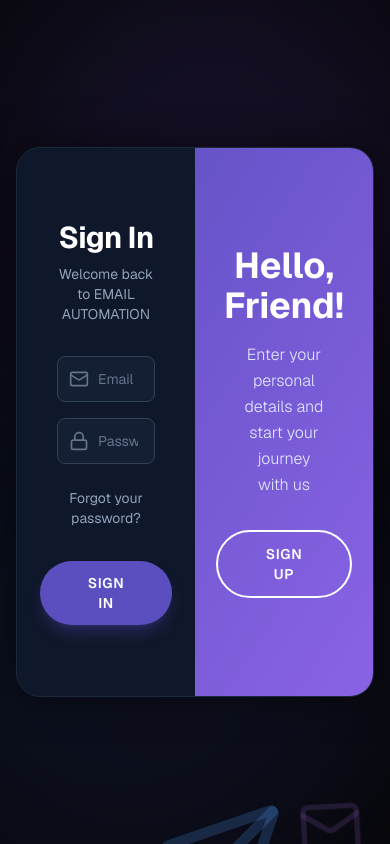
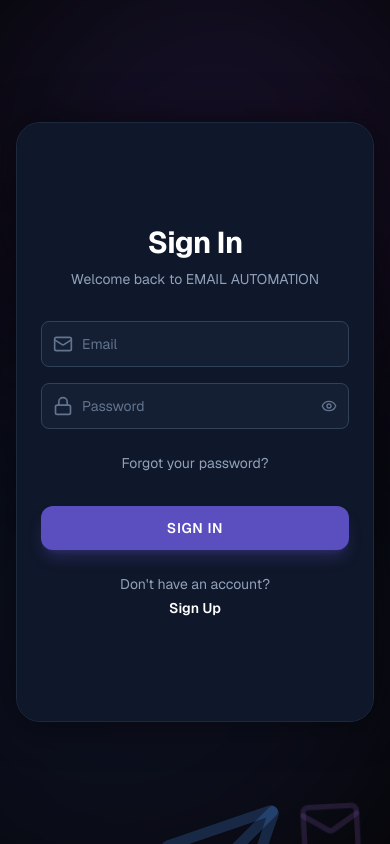
Before and after one commit to eslavatharavind/EMAIL-AUTOMATION, a Next.js app: page /login in a window 390 px wide. Built offline with nearby package versions, Linux system fonts and the light colour scheme.

Commit message:
Fix mobile responsive design on login page and add password visibility toggle

```diff
--- a/src/app/login/page.tsx
+++ b/src/app/login/page.tsx
@@ -2,12 +2,14 @@
 
 import { login, signup } from './actions'
 import { useEffect, useState } from 'react'
-import { Mail, Lock, User, Send } from 'lucide-react'
+import { Mail, Lock, User, Send, Eye, EyeOff } from 'lucide-react'
 
 export default function LoginPage() {
   const [isRightPanelActive, setIsRightPanelActive] = useState(false)
   const [error, setError] = useState<string | null>(null)
   const [message, setMessage] = useState<string | null>(null)
+  const [showSignInPassword, setShowSignInPassword] = useState(false)
+  const [showSignUpPassword, setShowSignUpPassword] = useState(false)
 
   useEffect(() => {
     const p = new URLSearchParams(window.location.search)
@@ -43,14 +45,11 @@ export default function LoginPage() {
       </div>
 
       {/* ─── Main Form Container ─── */}
-      {/* Changed bg-white to bg-[#0f172a] (slate-900) */}
-      <div className={`relative bg-[#0f172a] rounded-3xl shadow-[0_0_40px_rgba(0,0,0,0.5)] border border-slate-800 w-full max-w-[850px] min-h-[550px] overflow-hidden transition-all duration-700 ease-in-out login-container ${isRightPanelActive ? 'right-panel-active' : ''} z-10`}>
+      <div className={`relative bg-[#0f172a] rounded-3xl md:rounded-[3rem] shadow-[0_0_40px_rgba(0,0,0,0.5)] border border-slate-800 w-full max-w-[850px] min-h-[600px] overflow-hidden transition-all duration-700 ease-in-out login-container ${isRightPanelActive ? 'right-panel-active' : ''} z-10`}>
 
         {/* Sign Up Container */}
-        {/* Changed bg-white to bg-[#0f172a] */}
-        <div className="absolute top-0 left-0 h-full w-1/2 opacity-0 z-10 transition-all duration-700 ease-in-out sign-up-container bg-[#0f172a] px-10 py-12 flex flex-col justify-center items-center text-center">
+        <div className="absolute top-0 left-0 h-full w-full md:w-1/2 opacity-0 z-10 transition-all duration-700 ease-in-out sign-up-container bg-[#0f172a] px-6 md:px-10 py-12 flex flex-col justify-center items-center text-center">
           <form action={signup} className="w-full max-w-[320px] flex flex-col items-center">
-            {/* Changed text colors for dark mode */}
             <h1 className="text-3xl font-bold text-white mb-2">Create Account</h1>
             <p className="text-sm text-slate-400 mb-8">Enter your details to get started</p>
 
@@ -65,21 +64,28 @@ export default function LoginPage() {
               </div>
               <div className="relative">
                 <Lock className="w-5 h-5 text-slate-500 absolute left-3 top-1/2 -translate-y-1/2" />
-                <input type="password" name="password" placeholder="Password" minLength={6} required className="w-full bg-slate-800/50 border border-slate-700 text-white text-sm rounded-lg pl-10 pr-4 py-3 outline-none focus:ring-2 focus:ring-indigo-500 transition-all placeholder:text-slate-500" />
+                <input type={showSignUpPassword ? "text" : "password"} name="password" placeholder="Password" minLength={6} required className="w-full bg-slate-800/50 border border-slate-700 text-white text-sm rounded-lg pl-10 pr-10 py-3 outline-none focus:ring-2 focus:ring-indigo-500 transition-all placeholder:text-slate-500" />
+                <button type="button" onClick={() => setShowSignUpPassword(!showSignUpPassword)} className="absolute right-3 top-1/2 -translate-y-1/2 text-slate-500 hover:text-slate-300">
+                  {showSignUpPassword ? <EyeOff className="w-4 h-4" /> : <Eye className="w-4 h-4" />}
+                </button>
               </div>
             </div>
 
-            <button type="submit" className="bg-[#5b4ebf] text-white text-sm font-semibold tracking-wider uppercase px-12 py-3 rounded-full hover:bg-[#4a3ea3] transition-colors shadow-lg shadow-[#5b4ebf]/30">
+            <button type="submit" className="bg-[#5b4ebf] text-white text-sm font-semibold tracking-wider uppercase w-full md:w-auto px-12 py-3 rounded-xl md:rounded-full hover:bg-[#4a3ea3] transition-colors shadow-lg shadow-[#5b4ebf]/30">
               Sign Up
             </button>
+
+            {/* Mobile switch toggle */}
+            <div className="mt-6 md:hidden">
+              <p className="text-slate-400 text-sm">Already have an account?</p>
+              <button type="button" onClick={() => setIsRightPanelActive(false)} className="text-white hover:underline text-sm font-semibold mt-1">Sign In</button>
+            </div>
           </form>
         </div>
 
         {/* Sign In Container */}
-        {/* Changed bg-white to bg-[#0f172a] */}
-        <div className="absolute top-0 left-0 h-full w-1/2 z-20 transition-all duration-700 ease-in-out sign-in-container bg-[#0f172a] px-10 py-12 flex flex-col justify-center items-center text-center">
+        <div className="absolute top-0 left-0 h-full w-full md:w-1/2 z-20 transition-all duration-700 ease-in-out sign-in-container bg-[#0f172a] px-6 md:px-10 py-12 flex flex-col justify-center items-center text-center">
           <form action={login} className="w-full max-w-[320px] flex flex-col items-center">
-            {/* Changed text colors for dark mode */}
             <h1 className="text-3xl font-bold text-white mb-2 tracking-tight">Sign In</h1>
             <p className="text-sm text-slate-400 mb-8">Welcome back to EMAIL AUTOMATION</p>
 
@@ -102,20 +108,29 @@ export default function LoginPage() {
               </div>
               <div className="relative">
                 <Lock className="w-5 h-5 text-slate-500 absolute left-3 top-1/2 -translate-y-1/2" />
-                <input type="password" name="password" placeholder="Password" required className="w-full bg-slate-800/50 border border-slate-700 text-white text-sm rounded-lg pl-10 pr-4 py-3 outline-none focus:ring-2 focus:ring-indigo-500 transition-all placeholder:text-slate-500" />
+                <input type={showSignInPassword ? "text" : "password"} name="password" placeholder="Password" required className="w-full bg-slate-800/50 border border-slate-700 text-white text-sm rounded-lg pl-10 pr-10 py-3 outline-none focus:ring-2 focus:ring-indigo-500 transition-all placeholder:text-slate-500" />
+                <button type="button" onClick={() => setShowSignInPassword(!showSignInPassword)} className="absolute right-3 top-1/2 -translate-y-1/2 text-slate-500 hover:text-slate-300">
+                  {showSignInPassword ? <EyeOff className="w-4 h-4" /> : <Eye className="w-4 h-4" />}
+                </button>
               </div>
             </div>
 
             <a href="#" className="text-sm text-slate-400 hover:text-white mb-8 border-b border-transparent hover:border-white transition-colors">Forgot your password?</a>
 
-            <button type="submit" className="bg-[#5b4ebf] text-white text-sm font-semibold tracking-wider uppercase px-12 py-3 rounded-full hover:bg-[#4a3ea3] transition-colors shadow-lg shadow-[#5b4ebf]/30">
+            <button type="submit" className="bg-[#5b4ebf] text-white text-sm font-semibold tracking-wider uppercase w-full md:w-auto px-12 py-3 rounded-xl md:rounded-full hover:bg-[#4a3ea3] transition-colors shadow-lg shadow-[#5b4ebf]/30">
               Sign In
             </button>
+
+            {/* Mobile switch toggle */}
+            <div className="mt-6 md:hidden">
+              <p className="text-slate-400 text-sm">Don't have an account?</p>
+              <button type="button" onClick={() => setIsRightPanelActive(true)} className="text-white hover:underline text-sm font-semibold mt-1">Sign Up</button>
+            </div>
           </form>
         </div>
 
-        {/* Overlay Container */}
-        <div className="absolute top-0 left-1/2 w-1/2 h-full overflow-hidden transition-transform duration-700 ease-in-out z-[100] overlay-container">
+        {/* Overlay Container (Hidden on mobile) */}
+        <div className="hidden md:block absolute top-0 left-1/2 w-1/2 h-full overflow-hidden transition-transform duration-700 ease-in-out z-[100] overlay-container">
           <div className="bg-gradient-to-br from-[#5b4ebf] to-[#8a63e5] relative -left-full h-full w-[200%] transform transition-transform duration-700 ease-in-out overlay text-white shadow-[-10px_0_30px_rgba(0,0,0,0.5)]">
 
             {/* Overlay Left (Sign In Panel shown when Sign Up is active) */}
@@ -173,43 +188,53 @@ export default function LoginPage() {
 
 
         /* --- Sliding Panels --- */
-        /* Sign In container moves out of the way */
+
+        /* Desktop specific animations */
+        @media (min-width: 768px) {
           .login-container.right-panel-active .sign-in-container {
             transform: translateX(100%);
           }
-
-        /* Sign Up container moves into view and becomes active */
           .login-container.right-panel-active .sign-up-container {
             transform: translateX(100%);
             opacity: 1;
             z-index: 50;
             animation: show 0.7s;
           }
-
-        /* The wrapper for the overlay moves left */
           .login-container.right-panel-active .overlay-container {
             transform: translateX(-100%);
           }
-
-        /* The overlay background gradient moves right to counter the wrapper */
           .login-container.right-panel-active .overlay {
             transform: translateX(50%);
           }
-
-        /* Overlay Left text panel moves into view */
           .overlay-left {
             transform: translateX(-20%);
           }
           .login-container.right-panel-active .overlay-left {
             transform: translateX(0);
           }
-
-        /* Overlay Right text panel moves out of view */
           .overlay-right {
             transform: translateX(0);
           }
           .login-container.right-panel-active .overlay-right {
             transform: translateX(20%);
+          }
+        }
+
+        /* Mobile specific animations */
+        @media (max-width: 767px) {
+          .login-container.right-panel-active .sign-in-container {
+            transform: translateX(-100%);
+            opacity: 0;
+            z-index: 10;
+          }
+          .login-container.right-panel-active .sign-up-container {
+            transform: translateX(0);
+            opacity: 1;
+            z-index: 50;
+          }
+          .sign-in-container, .sign-up-container {
+            transition: all 0.5s ease-in-out;
+          }
         }
 
         @keyframes show {
```
Lines whose indentation alone changed are shown as unchanged.
